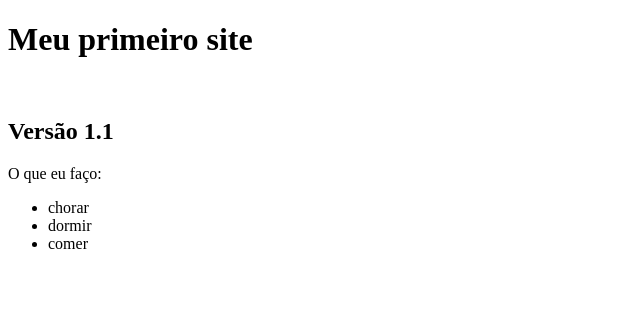
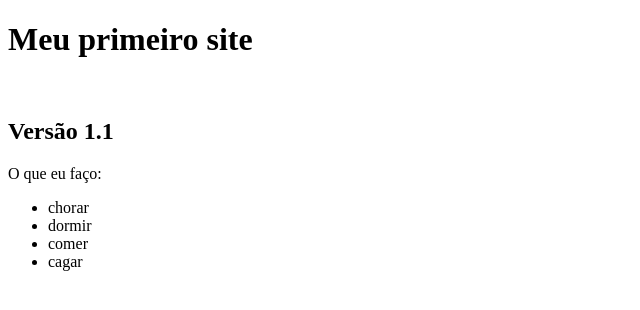
Before and after one commit to giuliaruiz/aula-engenharia-de-software, a plain HTML site: page index.html in a window 1280 px wide. Shown: the full height of the page, 0-640 px from the left. Drawn offline with Linux system fonts and the light colour scheme.

Commit message:
new branch

```diff
--- a/index.html
+++ b/index.html
@@ -15,6 +15,7 @@
         <li>chorar</li>
         <li>dormir</li>
         <li>comer</li>
+        <li>cagar</li>
     </ul>
 </body>
 </html>
```
